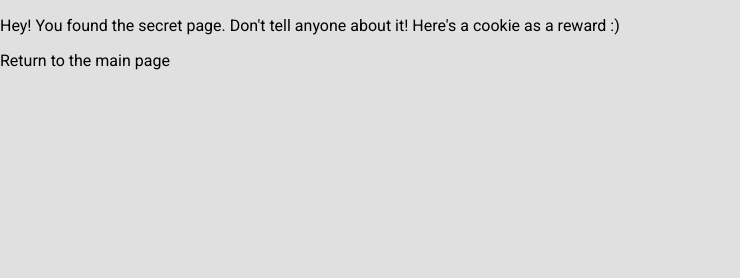
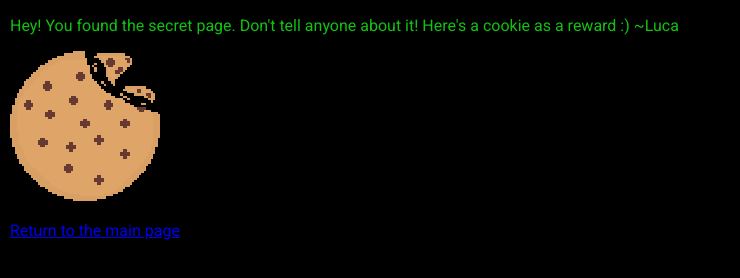
Before and after one commit to yeetboi-1010/PortfolioWebsiteV1, a plain HTML site: page secret-page.html in a window 1280 px wide. Shown: the whole page, without its empty margins (0-740 px from the left). Drawn offline with Linux system fonts and the light colour scheme.

Commit message:
Mostly finished the index.html

```diff
--- a/secret-page.html
+++ b/secret-page.html
@@ -8,10 +8,12 @@
         <link rel="preconnect" href="https://fonts.gstatic.com" crossorigin>
         <link href="https://fonts.googleapis.com/css2?family=Roboto:ital,wght@0,100..900;1,100..900&display=swap" rel="stylesheet">
     </head>
-    <body>
+    <body style="background-color: black;">
         <main>
-            <p>Hey! You found the secret page. Don't tell anyone about it! Here's a cookie as a reward :)</p>
-            <p><a src="index.html" target="_self">Return to the main page</a></p>
+            <p style="color: rgb(18, 193, 18);">Hey! You found the secret page. Don't tell anyone about it!
+                Here's a cookie as a reward :) ~Luca</p>
+            <img id="Secret-Cookie" src="SecretCookie.png" alt="Secret Cookie"/>
+            <p style="color: rgb(18, 193, 18);"><a href="index.html" target="_self">Return to the main page</a></p>
         </main>
     </body>
 </html>
--- a/style.css
+++ b/style.css
@@ -6,7 +6,7 @@ body {
     text-align: left;
     font-family: 'Roboto','Arial';
     background: rgb(224, 224, 224);
-    margin: 0px;
+    margin: 10px;
 }
 
 #intro {
@@ -35,3 +35,11 @@ header {
     0% {transform: rotate(10deg);}
     100% {transform: rotate(-10deg);}
 }
+
+#Secret-Cookie {
+    image-rendering: pixelated;
+    image-rendering: crisp-edges;
+
+    width: 150px;
+    height: auto;
+}
```
Also changed, not shown: index.html (+22 -0 lines), DIYsimRacingRig.jpg (added), SecretCookie.png (added).
